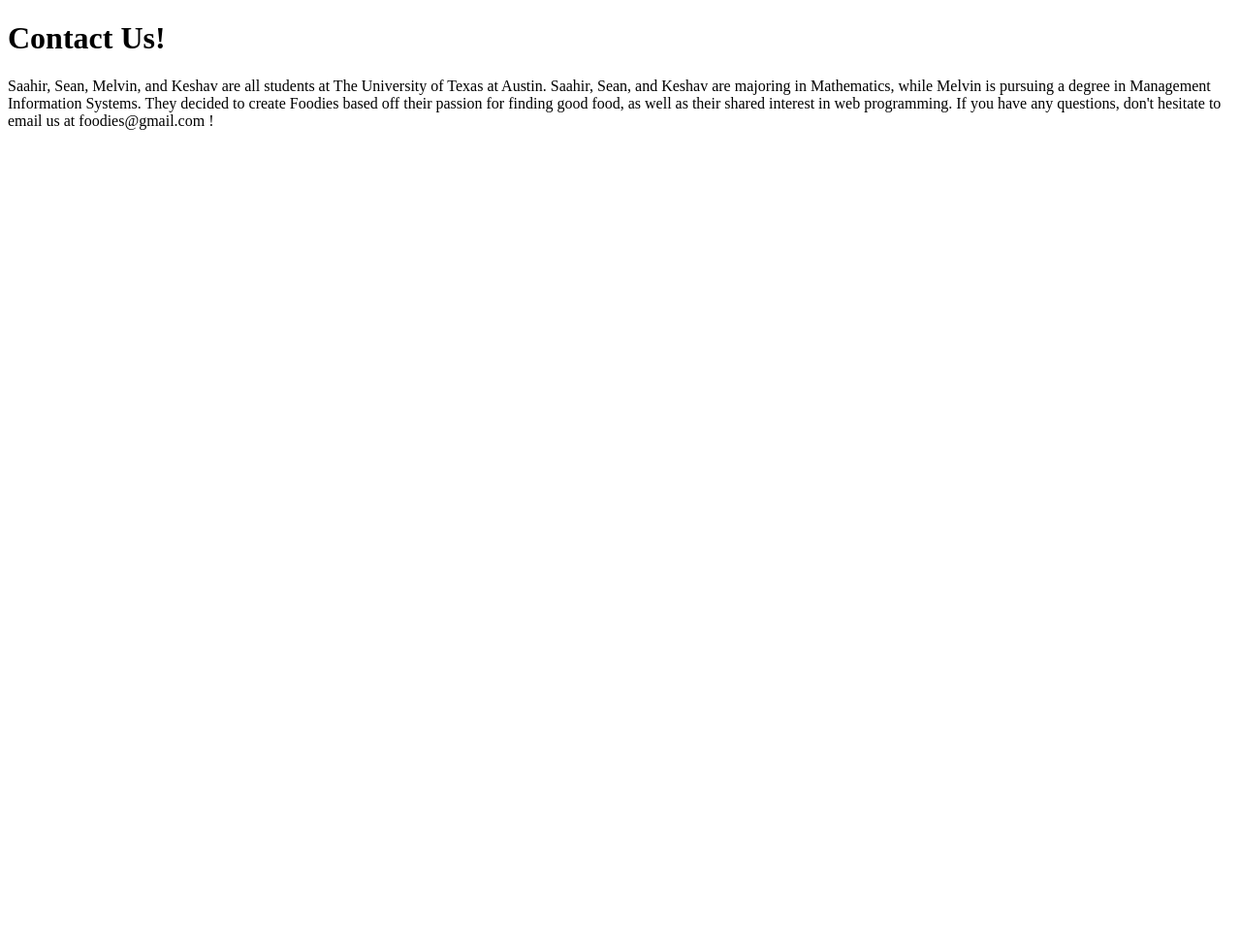
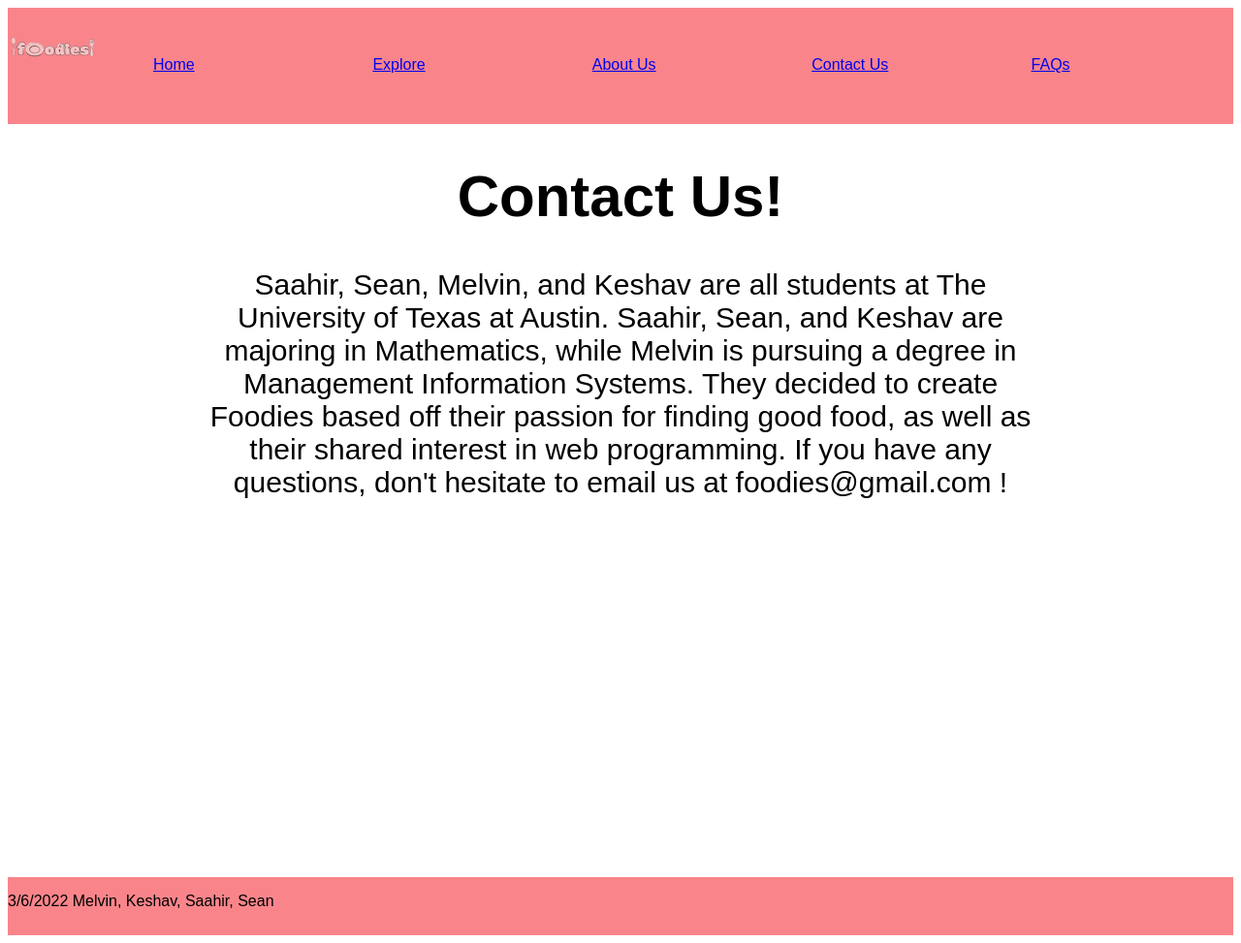
Before and after one commit to Melv1nS/FinalProject-CS329E-Bulko, a PHP site: page /contactus.html in a window 1280 px wide. Shown: the whole page at 97% size. Before the commit the page ends 134 px from the top, so only its background shows below. Run offline with PHP 8.4, Linux system fonts and the light colour scheme.

Commit message:
contact us

```diff
--- /dev/null
+++ b/blank.html
@@ -0,0 +1 @@
+<a href="index.html">Home</a>
--- a/contactus.html
+++ b/contactus.html
@@ -3,9 +3,9 @@
 <html lang="en">
 
 <head>
-   <title>Contact Us</title>
+   <title>Foodies</title>
    <meta charset="UTF-8">
-   <meta name="description" content="Contact Us Page for Foodies">
+   <meta name="description" content="This is the webpage of Foodies">
    <meta name="author" content="Sean, Melvin, Keshav, Saahir">
 
    <link rel="stylesheet" href="styles.css">
@@ -13,13 +13,69 @@
 
 <body>
 
-<h1>Contact Us!</h1>
+<!-- BODY GOES HERE -->
+<div class="Home">
+    <div class = "header">
+        <nav class="NaviBar">
 
-<section>
-    <p>Saahir, Sean, Melvin, and Keshav are all students at The University of Texas at Austin. Saahir, Sean, and Keshav are majoring in Mathematics, while Melvin is pursuing a degree
-         in Management Information Systems. They decided to create Foodies based off their passion for finding good food, as well as their shared interest in web programming. If you have any questions, don't
-        hesitate to email us at foodies@gmail.com ! </p>
-</section>
+            <!-- LOGO -->
+            <div class="logo">
+               <img src="logo.png" alt="Logo of Foodies">
+            </div>
+
+            <div class="HomeLink">
+                <a href="index.html">
+                   Home
+                </a>
+             </div>
+
+             <div class="Explore">
+                <a href="blank.html">
+                   Explore
+                </a>
+             </div>
+
+             <div class="AboutUs">
+                <a href="blank.html">
+                About Us
+                </a>
+             </div>
+
+             <div class="ContactUs">
+                <a href="contactus.html">
+                Contact Us
+                </a>
+             </div>
+
+             <div class="FAQ">
+                <a href="blank.html">
+                FAQs
+                </a>
+             </div>
+         </nav>
+
+    </div>
+
+    <div class = "body">
+
+       <h1>Contact Us!</h1>
+       <p class = "contactUsText">Saahir, Sean, Melvin, and Keshav are all students at The University of Texas at Austin.
+        Saahir, Sean, and Keshav are majoring in Mathematics, while Melvin is pursuing a degree in Management Information Systems.
+        They decided to create Foodies based off their passion for finding good food, as well as their shared interest in web programming.
+        If you have any questions, don't hesitate to email us at foodies@gmail.com !</p>
+
+    </div>
+
+    <div class = "footer">
+       <div>
+
+       </div>
+       <div class = "signature">
+         <p>3/6/2022 Melvin, Keshav, Saahir, Sean</p>
+       </div>
+
+    </div>
+</div>
 
 </body>
 </html>
--- a/styles.css
+++ b/styles.css
@@ -6,7 +6,7 @@
     display:flex;
 }
 
-.Explore,.AboutUs,.ContactUs,.FAQ{
+.HomeLink,.Explore,.AboutUs,.ContactUs,.FAQ{
     font-family: fantasy;
     width:10%;
     height:15px;
@@ -47,3 +47,8 @@
 .signature {
     background-color: #F9858B;
 }
+
+.contactUsText {
+    margin-left: 200px;
+    margin-right: 200px;
+}
```
Also changed, not shown: index.html (+10 -4 lines).
